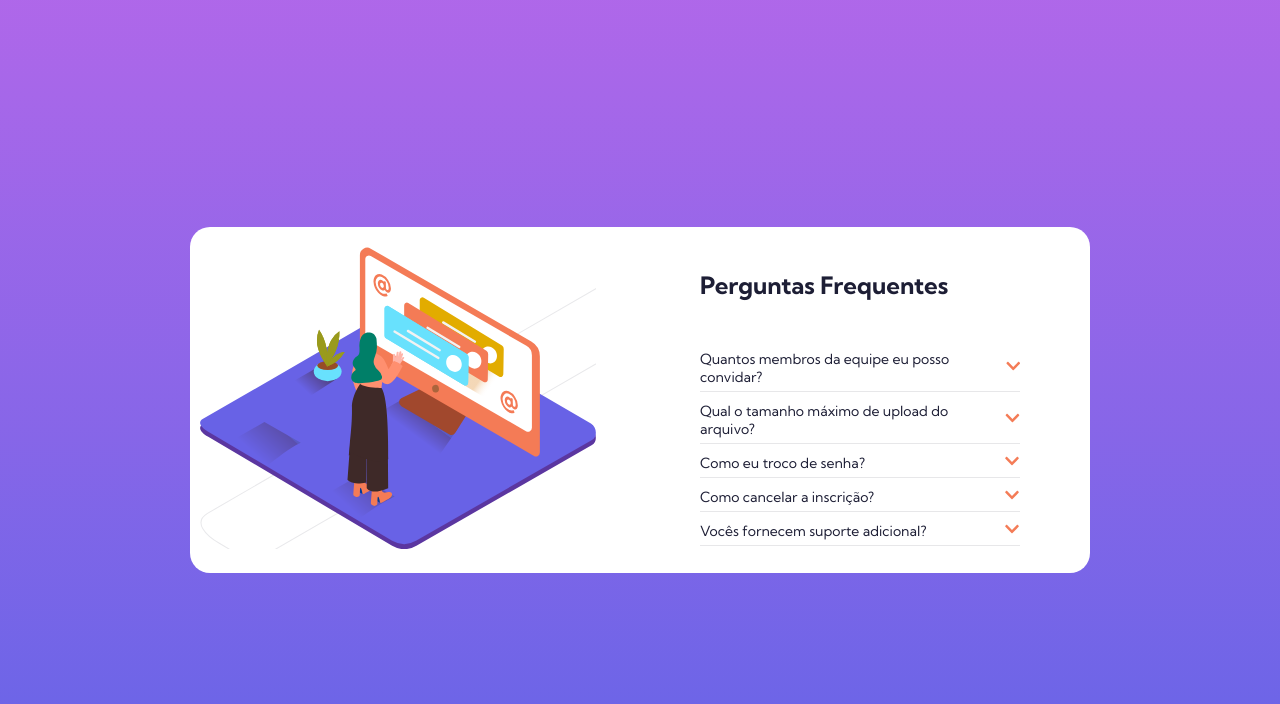
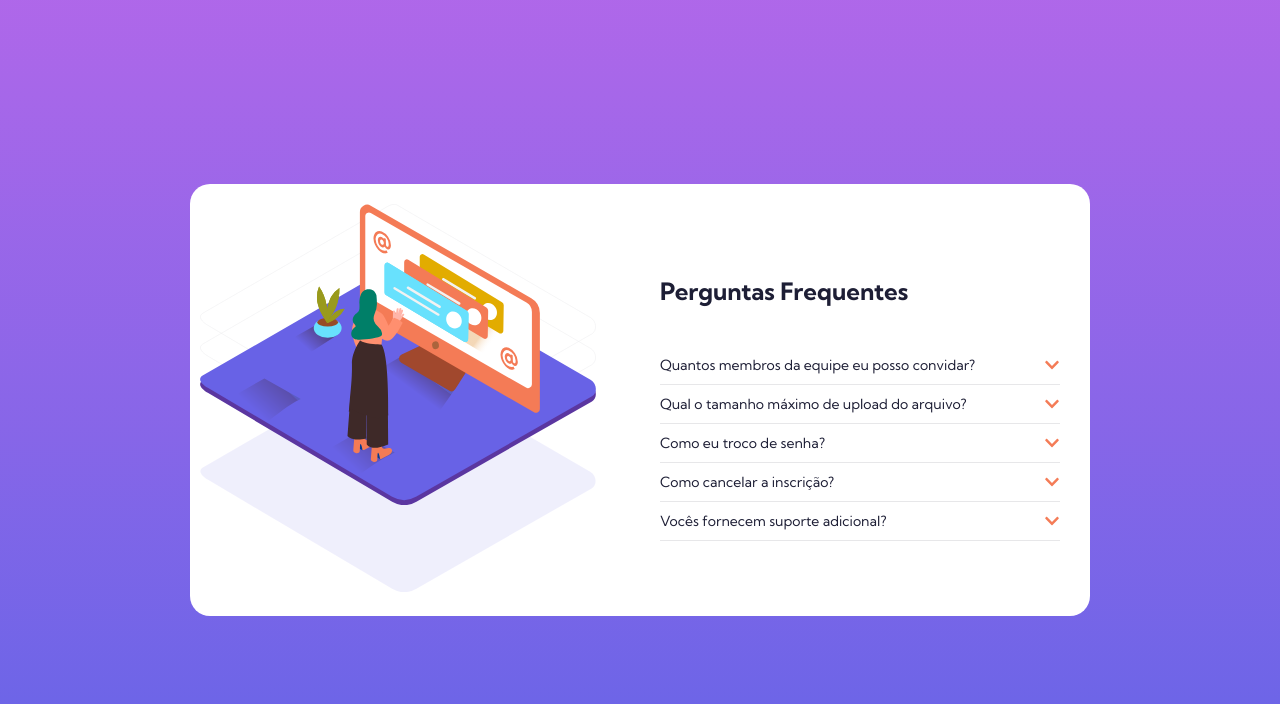
Before and after one commit to anacperdigao/Perguntas-Frequentes, a React (Create React App) app: page / in a window 1280 px wide. Shown: the top 704 px of the page. Built offline with nearby package versions, Linux system fonts and the light colour scheme.

Commit message:
feat: adicionando sobreposição de imagens

```diff
--- a/src/App.css
+++ b/src/App.css
@@ -8,11 +8,24 @@
   background-color: white;
   border-radius: 20px;
   padding: 20px 10px;
+}
 
+.container__imagens{
+  position: relative;
+}
+
+.imagem-sobreposicao{
+  position: absolute;
+  top: 0;
+  bottom: 0;
+  left: 0;
+  right: 0;
 }
 
 .imagem-principal{
-  background-image: url('./images/bg-pattern-desktop.svg');
-  background-repeat: no-repeat;
   width: 90%;
 }
+
+.imagem-background{
+  width: 90%;
+}
--- a/src/App.js
+++ b/src/App.js
@@ -2,15 +2,22 @@ import './App.css';
 import ContainerPerguntas from './Components/ContainerPerguntas';
 //import {ReactComponent as WomanOnline} from './images/illustration-woman-online-desktop.svg';
 import womanOnline from './images/illustration-woman-online-desktop.svg';
+import background from './images/bg-pattern-desktop.svg';
 
 
 function App() {
   return (
     <div className="App">
+
         <div className='container__imagens'>
-          <img src={womanOnline} alt='Mulher no computador' className='imagem-principal' />
+          <img src={background} alt='Background com listras' className='imagem-background' />
+          <div className='imagem-sobreposicao'>
+            <img src={womanOnline} alt='Mulher no computador' className='imagem-principal' />
+          </div>
         </div>
+
         <ContainerPerguntas />
+
     </div>
   );
 }
--- a/src/Components/ContainerPerguntas/ContainerPerguntas.css
+++ b/src/Components/ContainerPerguntas/ContainerPerguntas.css
@@ -5,5 +5,5 @@
 }
 
 .container__perguntas{
-    padding: 0px 60px;
+    padding: 0px 20px;
 }
--- a/src/Components/PerguntasERespostas/PerguntasERespostas.css
+++ b/src/Components/PerguntasERespostas/PerguntasERespostas.css
@@ -1,5 +1,5 @@
 .perguntas{
-    margin: 10px 0px 5px 0px;
+    margin: 10px 0px 10px 0px;
     color: hsl(238, 29%, 16%);
     font-size: 14px;
 }
```
